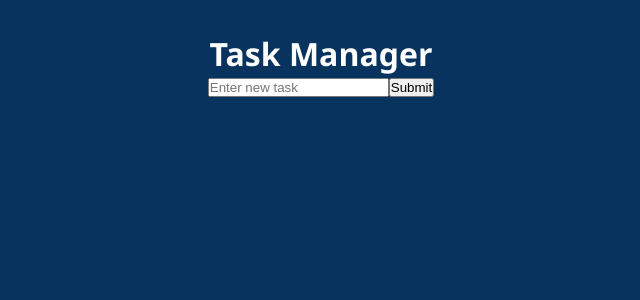
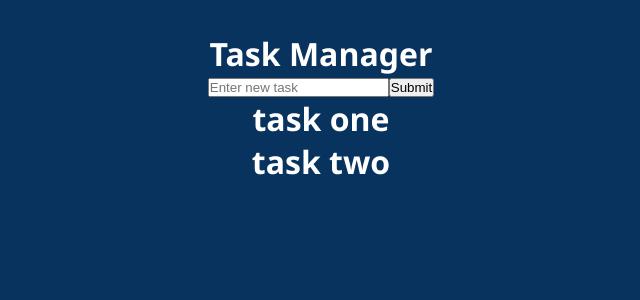
Before and after one commit to Valeriusdev/react-task-manager-app, a React (Vite) app: page / in a window 1280 px wide. Shown: the top 300 px of the page, without its empty margins (319-959 px from the left). Built offline with nearby package versions, Linux system fonts and the light colour scheme.

Commit message:
update Task.jsx

```diff
--- a/src/App.jsx
+++ b/src/App.jsx
@@ -4,7 +4,7 @@ import TaskList from './components/Tasks/TaskList'
 import './App.css'
 
 const App = () => {
-  const [tasks, setTasks] = useState([])
+  const [tasks, setTasks] = useState(["task one", "task two"])
 
   return (
     <div>
--- a/src/components/Tasks/Task.jsx
+++ b/src/components/Tasks/Task.jsx
@@ -1,6 +1,6 @@
-const Task = () => {
+const Task = ({task}) => {
   return (
-    <>Task</>
+    <h1>{task}</h1>
   )
 }
 
```
